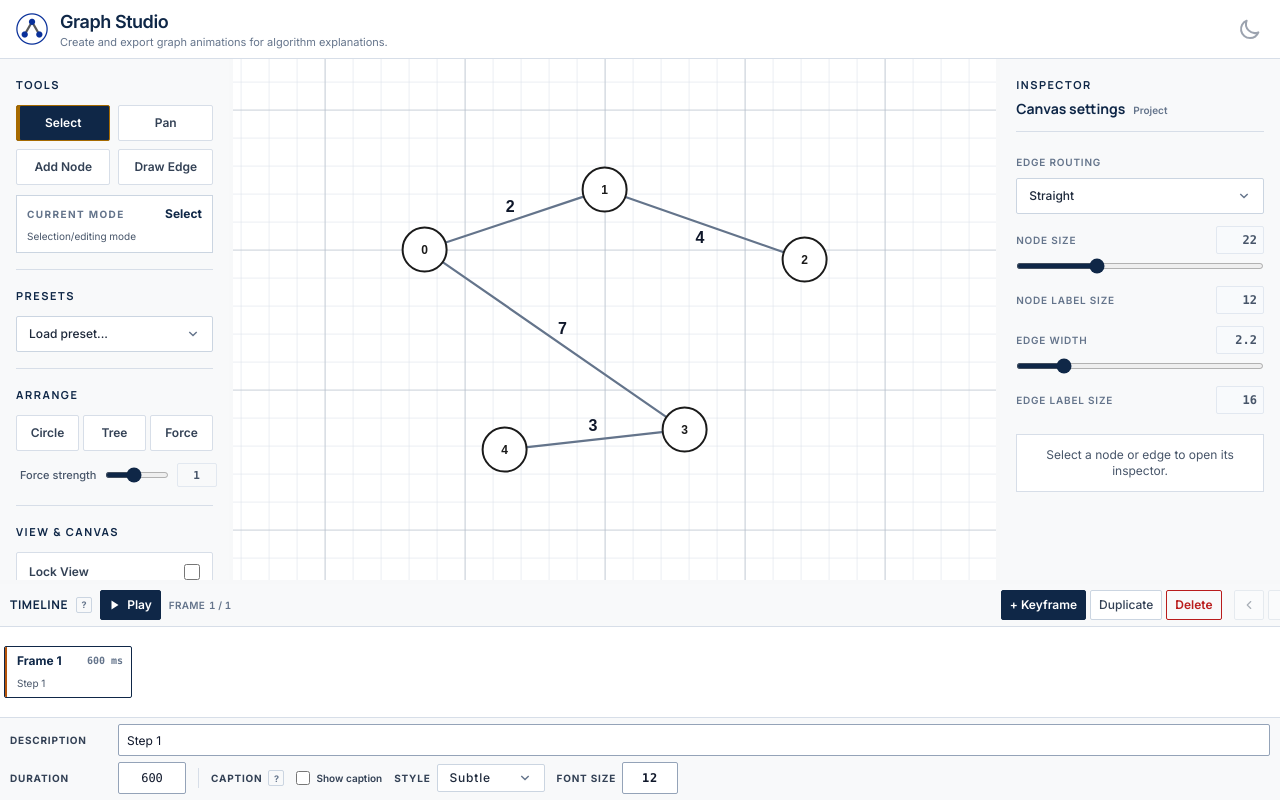
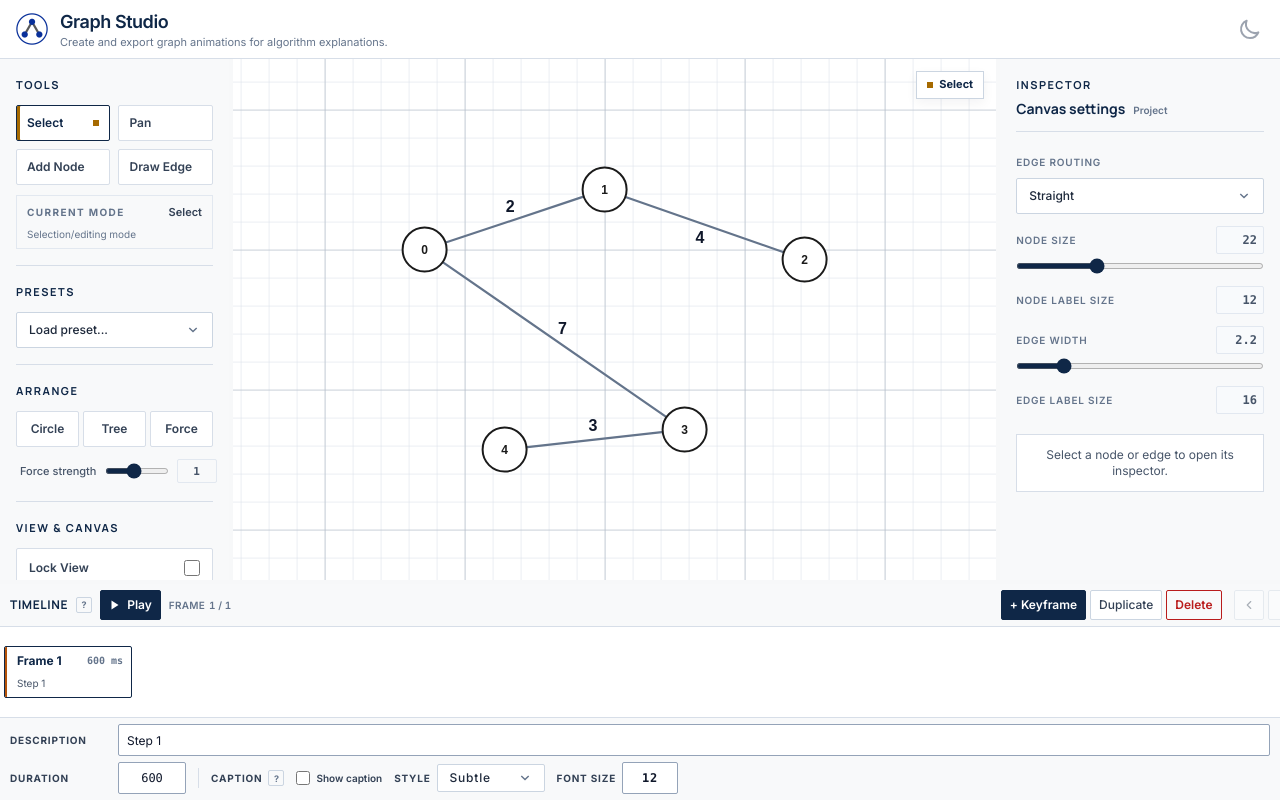
Before and after one commit to cpinitiative/graph-viz, a React (Vite) app: page / in a window 1280 px wide. Built offline with nearby package versions, Linux system fonts and the light colour scheme.

Commit message:
Refine Graph Studio mode indicators

```diff
--- a/src/components/visualizers/Graphs/graphStudio/GraphStudioLayout.jsx
+++ b/src/components/visualizers/Graphs/graphStudio/GraphStudioLayout.jsx
@@ -45,8 +45,20 @@ const getStatusClassName = status => {
   return `pointer-events-none absolute bottom-3 left-3 right-3 z-20 select-none rounded-sm border px-2 py-1 text-[11px] leading-snug shadow-sm break-words ${toneClass}`;
 };
 
+const MODE_LABELS = {
+  select: 'Select',
+  pan: 'Pan',
+  add: 'Add Node',
+  draw: 'Draw Edge',
+};
+const canvasHudStackClass =
+  'pointer-events-none absolute right-3 top-3 z-30 flex w-80 max-w-[calc(100%-1.5rem)] flex-col items-end gap-2';
+const canvasModeHudClass =
+  'pointer-events-none max-w-[180px] border border-[#CBD5E1] bg-[#FFFFFF] px-2.5 py-1.5 text-[#334155] shadow-[0_4px_12px_#0F172A0D] dark:border-[#475569] dark:bg-[#111827] dark:text-[#E2E8F0]';
+const canvasLockHudClass =
+  'mt-1 inline-flex border border-[#D7A955] bg-[#FFF7ED] px-1.5 py-0.5 text-[10px] font-bold uppercase tracking-[0.12em] text-[#8A5400] dark:border-[#F59E0B] dark:bg-[#1E293B] dark:text-[#FBBF24]';
 const recoveryShellClass =
-  'absolute right-3 top-3 z-30 w-80 max-w-[90%] border border-[#CBD5E1] bg-[#FFFFFF] text-[#0F172A] shadow-[0_6px_18px_#0F172A14] dark:border-[#475569] dark:bg-[#111827] dark:text-[#F8FAFC]';
+  'pointer-events-auto w-80 max-w-full border border-[#CBD5E1] bg-[#FFFFFF] text-[#0F172A] shadow-[0_6px_18px_#0F172A14] dark:border-[#475569] dark:bg-[#111827] dark:text-[#F8FAFC]';
 const recoveryToggleClass =
   'flex min-h-8 w-full items-center justify-between gap-3 px-3 py-2 text-left text-xs font-semibold text-[#334155] transition-colors hover:bg-[#F8F9FA] focus:outline-none focus-visible:ring-1 focus-visible:ring-inset focus-visible:ring-[#0F2747] dark:text-[#E2E8F0] dark:hover:bg-[#1E293B] dark:focus-visible:ring-[#60A5FA]';
 const recoveryActionClass =
@@ -56,6 +68,36 @@ const getRecoverySignature = entries =>
   (entries ?? [])
     .map(entry => `${entry.type}:${entry.id}:${entry.note ?? ''}`)
     .join('|');
+
+const CanvasModeHud = ({ mode, lockCanvas }) => {
+  const modeLabel = MODE_LABELS[mode] ?? MODE_LABELS.select;
+
+  return (
+    <div
+      className={canvasModeHudClass}
+      data-testid="canvas-mode-hud"
+      aria-label={`Canvas mode: ${modeLabel}`}
+    >
+      <div className="flex min-w-0 items-center gap-1.5">
+        <span className="h-1.5 w-1.5 shrink-0 bg-[#A66A00] dark:bg-[#F59E0B]" />
+        <span
+          className="truncate text-[11px] font-bold leading-tight text-[#0F2747] dark:text-[#F8FAFC]"
+          data-testid="canvas-mode-label"
+        >
+          {modeLabel}
+        </span>
+      </div>
+      {lockCanvas && (
+        <div
+          className={canvasLockHudClass}
+          data-testid="canvas-view-lock-indicator"
+        >
+          View locked
+        </div>
+      )}
+    </div>
+  );
+};
 
 const PresenceRecoveryAffordance = ({ recovery }) => {
   const entries = Array.isArray(recovery?.entries) ? recovery.entries : [];
@@ -220,7 +262,10 @@ const MobileOverlay = ({ side, closeLabel, onClose, children }) => {
 const CanvasStage = ({ canvas, status, presenceRecovery }) => (
   <motion.div className="relative h-full" layoutId="graphstudio-main-canvas">
     <GraphCanvas {...canvas} />
-    <PresenceRecoveryAffordance recovery={presenceRecovery} />
+    <div className={canvasHudStackClass} data-testid="canvas-hud-stack">
+      <CanvasModeHud mode={canvas.mode} lockCanvas={canvas.lockCanvas} />
+      <PresenceRecoveryAffordance recovery={presenceRecovery} />
+    </div>
     {status && (
       <div
         className={getStatusClassName(status)}
--- a/src/components/visualizers/Graphs/graphStudio/LeftSidebar.jsx
+++ b/src/components/visualizers/Graphs/graphStudio/LeftSidebar.jsx
@@ -51,6 +51,10 @@ const actionButtonBaseClass =
   'min-h-[44px] rounded-sm border px-2.5 py-2.5 text-xs font-semibold transition-colors md:min-h-9 md:py-2';
 const actionButtonDefaultClass =
   'border-[#D7DEE8] bg-[#FFFFFF] text-[#334155] hover:bg-[#EEF2F6] dark:border-[#475569] dark:bg-[#1E293B] dark:text-[#E2E8F0] dark:hover:bg-[#334155]';
+const toolButtonClass =
+  'relative flex items-center justify-between gap-2 text-left focus:outline-none focus-visible:ring-2 focus-visible:ring-[#0F2747] focus-visible:ring-offset-1 focus-visible:ring-offset-[#F8F9FA] dark:focus-visible:ring-[#60A5FA] dark:focus-visible:ring-offset-[#111827]';
+const toolButtonActiveClass =
+  'border-[#0F2747] bg-[#FFFFFF] text-[#0F2747] shadow-[inset_3px_0_0_#A66A00] hover:bg-[#F8F9FA] dark:border-[#94A3B8] dark:bg-[#1E293B] dark:text-[#F8FAFC] dark:shadow-[inset_3px_0_0_#F59E0B] dark:hover:bg-[#243244]';
 const iconButtonClass =
   'flex h-9 w-9 shrink-0 items-center justify-center rounded-sm border border-[#D7DEE8] bg-[#FFFFFF] p-1.5 text-[#334155] transition-colors hover:bg-[#EEF2F6] focus:outline-none focus:ring-2 focus:ring-[#0F2747] disabled:cursor-not-allowed disabled:bg-[#F8F9FA] disabled:text-[#94A3B8] dark:border-[#475569] dark:bg-[#1E293B] dark:text-[#E2E8F0] dark:hover:bg-[#334155] dark:focus:ring-[#60A5FA] dark:disabled:bg-[#111827] dark:disabled:text-[#64748B]';
 const fitViewButtonClass =
@@ -448,8 +452,9 @@ const LeftSidebar = ({
               type="button"
               className={joinClasses(
                 actionButtonBaseClass,
+                toolButtonClass,
                 mode === tool.id
-                  ? 'border-[#A66A00] bg-[#0F2747] text-[#FFFFFF] shadow-[inset_3px_0_0_#A66A00] dark:border-[#F59E0B] dark:bg-[#1E3A8A] dark:text-[#FFFFFF]'
+                  ? toolButtonActiveClass
                   : actionButtonDefaultClass
               )}
               aria-pressed={mode === tool.id}
@@ -459,23 +464,29 @@ const LeftSidebar = ({
                 tool.id === 'draw' ? onDrawEdge() : setMode(tool.id)
               }
             >
-              {tool.label}
+              <span className="truncate">{tool.label}</span>
+              {mode === tool.id && (
+                <span
+                  aria-hidden="true"
+                  className="h-1.5 w-1.5 shrink-0 bg-[#A66A00] dark:bg-[#F59E0B]"
+                />
+              )}
             </button>
           ))}
         </div>
         <div
-          className="border border-[#CBD5E1] bg-[#FFFFFF] px-2.5 py-2 text-[#334155] dark:border-[#475569] dark:bg-[#1E293B] dark:text-[#E2E8F0]"
+          className="border border-[#E2E8F0] bg-transparent px-2.5 py-1.5 text-[#475569] dark:border-[#334155] dark:text-[#CBD5E1]"
           data-testid="current-mode-indicator"
         >
           <div className="flex items-center justify-between gap-2">
             <span className="text-[10px] font-bold uppercase tracking-[0.14em] text-[#64748B] dark:text-[#94A3B8]">
               Current mode
             </span>
-            <span className="text-xs font-bold text-[#0F2747] dark:text-[#F8FAFC]">
+            <span className="text-[11px] font-semibold text-[#334155] dark:text-[#E2E8F0]">
               {activeModeLabel}
             </span>
           </div>
-          <p className="mt-1 text-[10px] leading-relaxed text-[#475569] dark:text-[#CBD5E1]">
+          <p className="mt-1 text-[10px] leading-relaxed text-[#64748B] dark:text-[#94A3B8]">
             {activeModeHelp}
           </p>
         </div>
```
Also changed, not shown: 1 other file (tests, documents, lock files or other folders).
